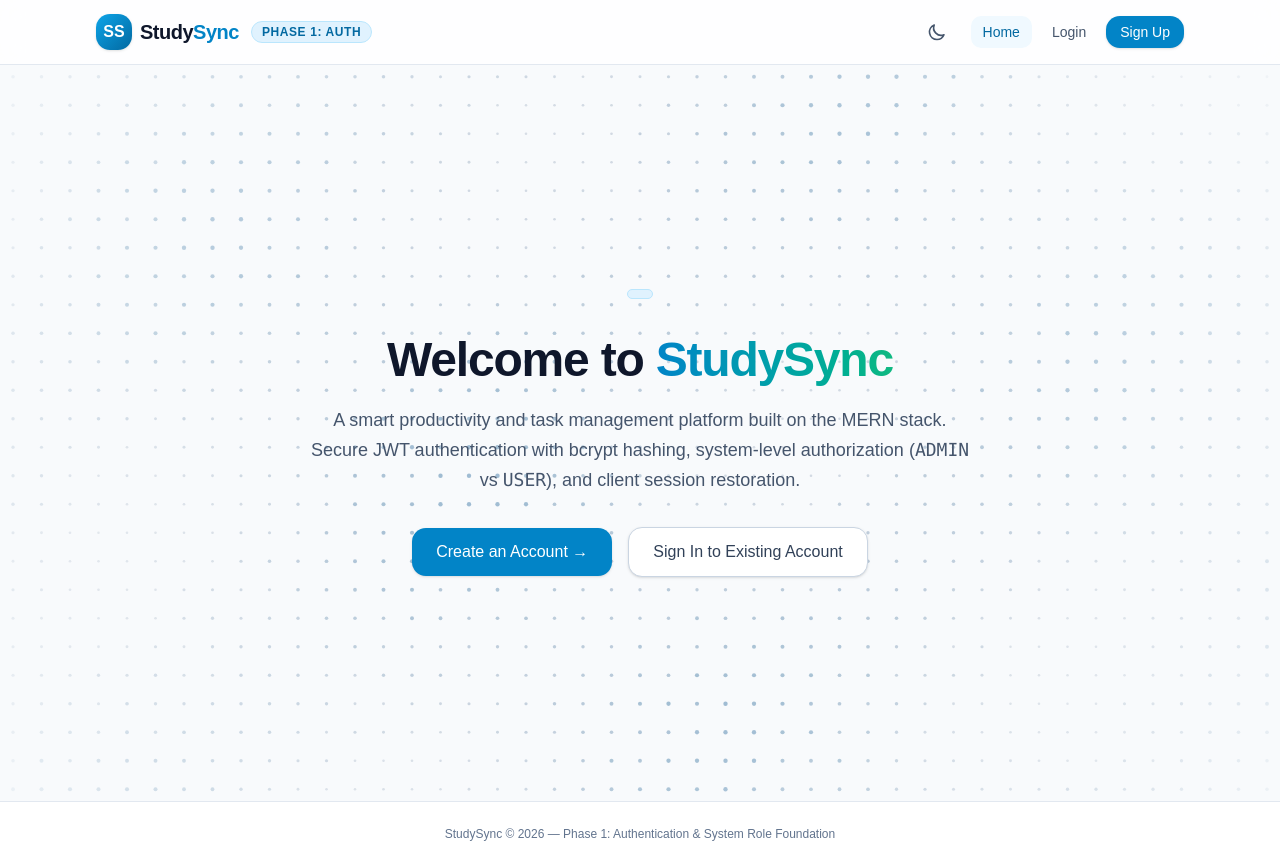
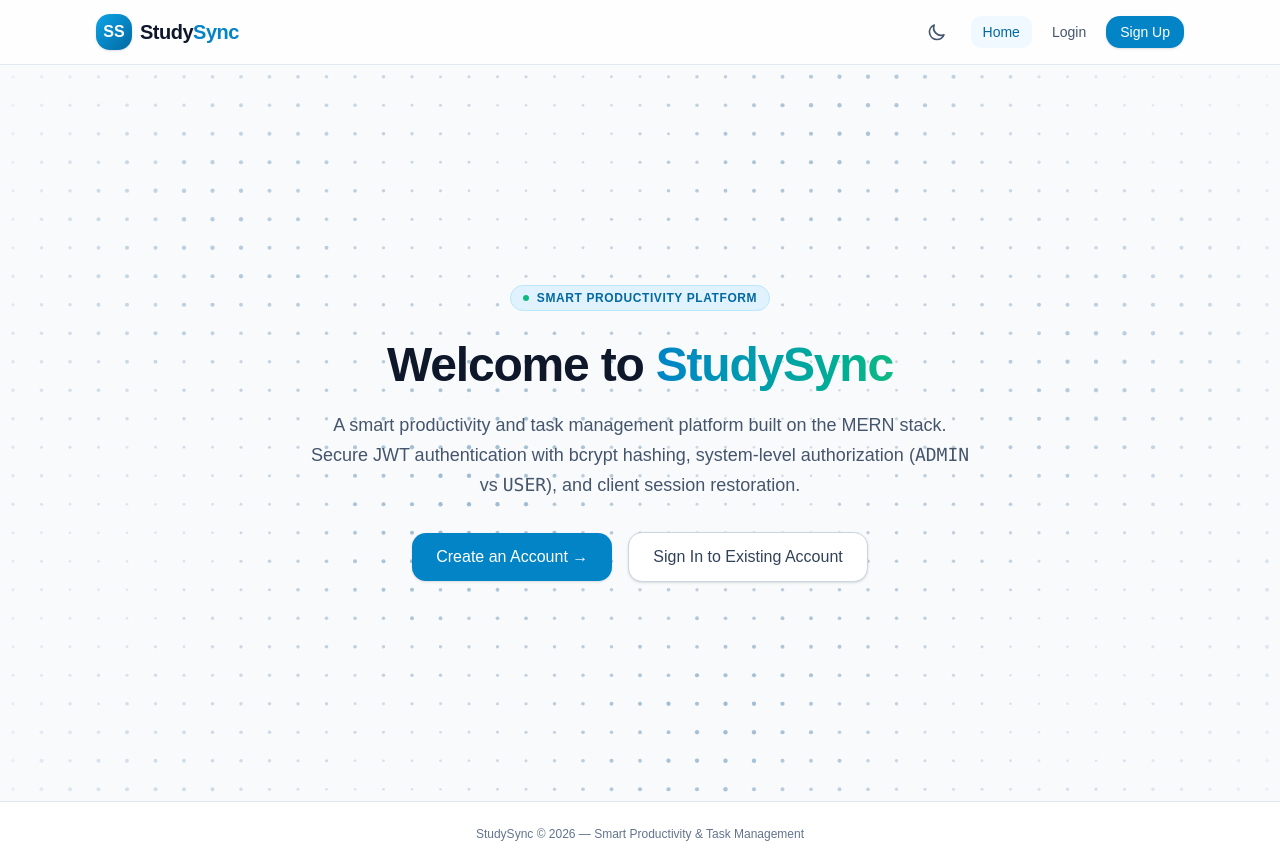
Before and after one commit to Chathumi-Kasthuriarachchi/StudySync, a React (Vite) app in the folder Frontend/: page / in a window 1280 px wide. Built offline with nearby package versions, Linux system fonts and the light colour scheme; no server answers.

Commit message:
Renaming Web app name

```diff
--- a/Frontend/src/layouts/MainLayout.jsx
+++ b/Frontend/src/layouts/MainLayout.jsx
@@ -51,9 +51,6 @@ const MainLayout = () => {
                 Study<span className="text-powder-600 dark:text-powder-400">Sync</span>
               </span>
             </Link>
-            <span className="hidden sm:inline-block px-2.5 py-0.5 text-xs font-semibold uppercase tracking-wider text-powder-700 dark:text-powder-300 bg-powder-100 dark:bg-powder-950/60 rounded-full border border-powder-200 dark:border-powder-800">
-              Phase 1: Auth
-            </span>
           </div>
 
           {/* Navigation Links & User Actions */}
@@ -155,7 +152,7 @@ const MainLayout = () => {
 
       {/* Footer */}
       <footer className="bg-white dark:bg-slate-900 border-t border-slate-200 dark:border-slate-800 py-6 text-center text-xs text-slate-500 dark:text-slate-400">
-        <p>StudySync &copy; {new Date().getFullYear()} &mdash; Phase 1: Authentication &amp; System Role Foundation</p>
+        <p>StudySync &copy; {new Date().getFullYear()} &mdash; Smart Productivity &amp; Task Management</p>
       </footer>
     </div>
   );
--- a/Frontend/src/pages/Dashboard.jsx
+++ b/Frontend/src/pages/Dashboard.jsx
@@ -115,7 +115,7 @@ const Dashboard = () => {
             {isAdmin ? (
               <span> You have full system-level administrative access.</span>
             ) : (
-              <span> Standard users cannot execute admin endpoints. This separation forms the foundation for project-level roles in later phases.</span>
+              <span> Standard users cannot execute admin endpoints.</span>
             )}
           </p>
 
--- a/Frontend/src/pages/Home.jsx
+++ b/Frontend/src/pages/Home.jsx
@@ -25,6 +25,8 @@ const Home = () => {
       <div className="relative z-10 flex flex-col items-center justify-center text-center py-16 px-4 sm:px-6 w-full">
         <div className="max-w-2xl">
           <div className="inline-flex items-center gap-2 px-3 py-1 text-xs font-semibold uppercase tracking-wider text-powder-700 dark:text-powder-300 bg-powder-100 dark:bg-powder-950/60 rounded-full mb-6 border border-powder-200 dark:border-powder-800">
+            <span className="w-1.5 h-1.5 rounded-full bg-mint-500"></span>
+            Smart Productivity Platform
           </div>
 
           <h1 className="text-4xl sm:text-5xl font-extrabold text-slate-900 dark:text-white tracking-tight mb-4 leading-tight">
```
